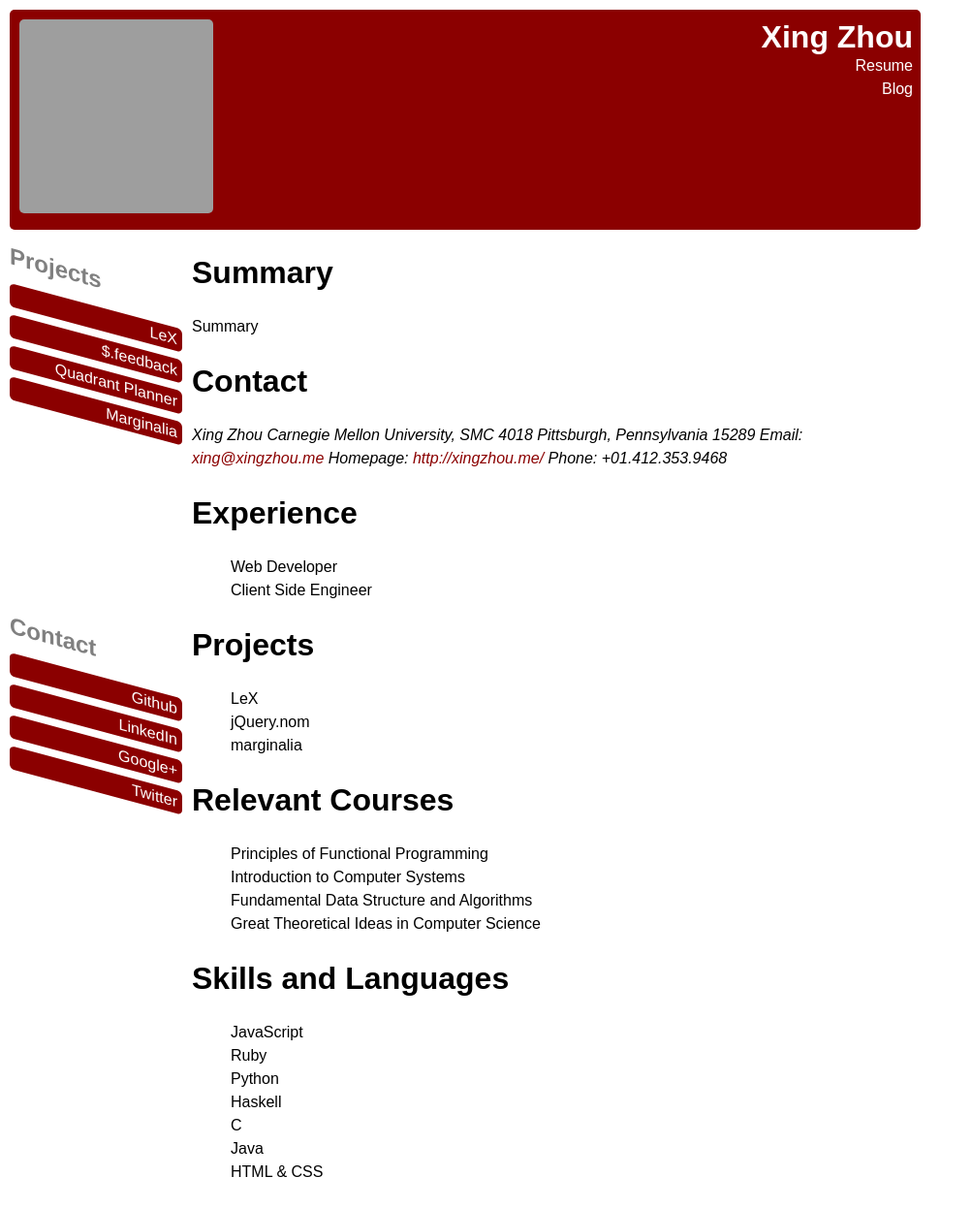
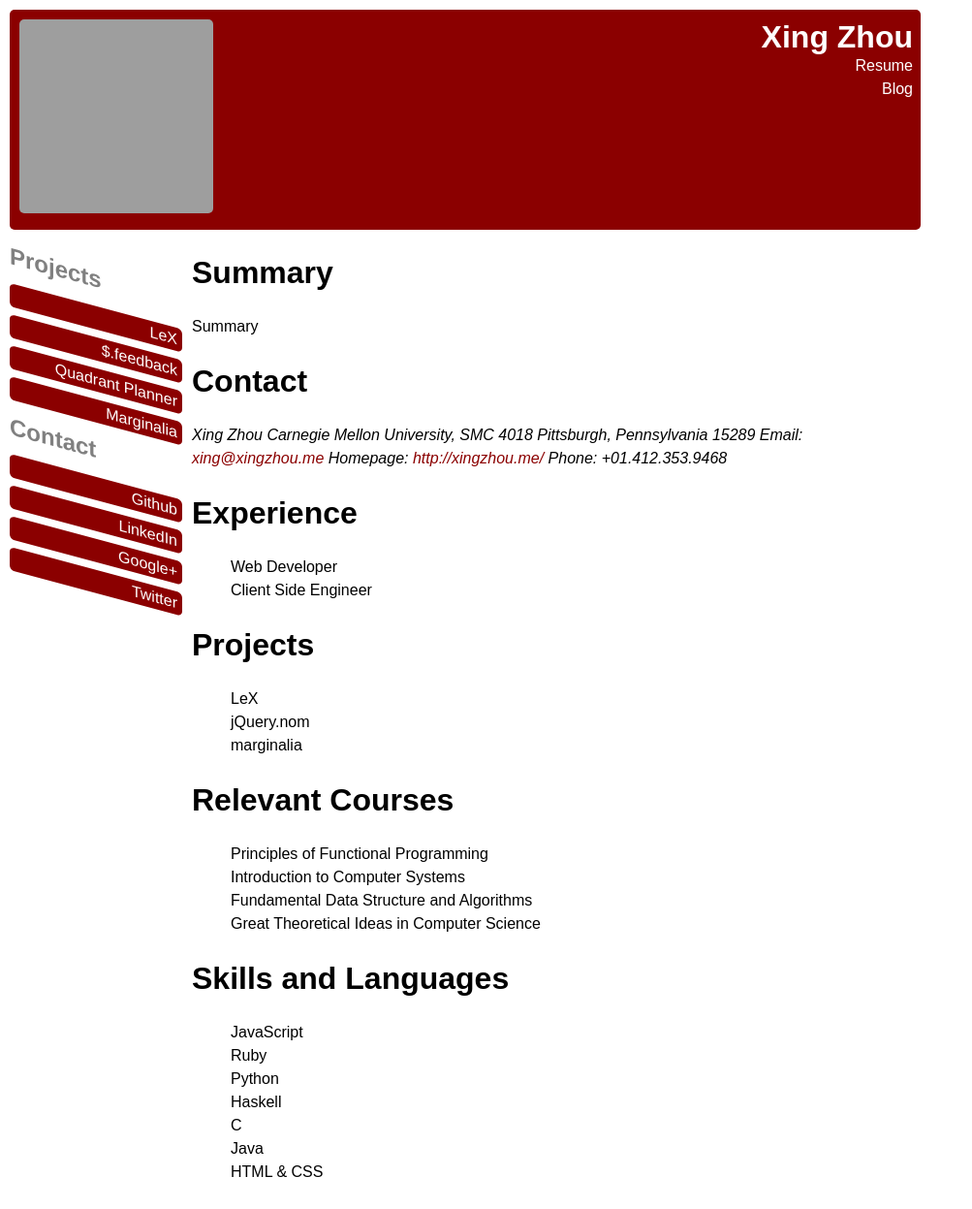
Before and after one commit to dekom/xingzhou.me, a Jekyll site: the page built from resume.html, in a window 1280 px wide. Shown: the whole page at 97% size, without its empty margins (0-1003 px from the left). Built offline with Jekyll 4.4.1, drawn with Linux system fonts in a browser that asks for light colours; grey boxes are pictures that could not be loaded.

Commit message:
Minor style change

```diff
--- a/sass/app.scss
+++ b/sass/app.scss
@@ -141,7 +141,3 @@ h1 {
   width: 80%;
   display: inline-block;
 }
-
-#contact {
-  padding-top: 100px;
-}
--- a/stylesheets/app.css
+++ b/stylesheets/app.css
@@ -555,8 +555,3 @@ h1 small {
   width: 80%;
   display: inline-block;
 }
-
-/* line 145, ../sass/app.scss */
-#contact {
-  padding-top: 100px;
-}
```
